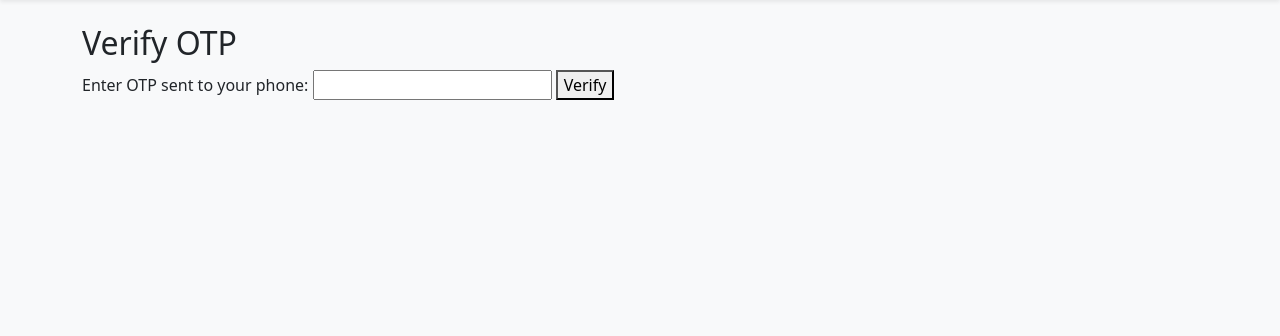
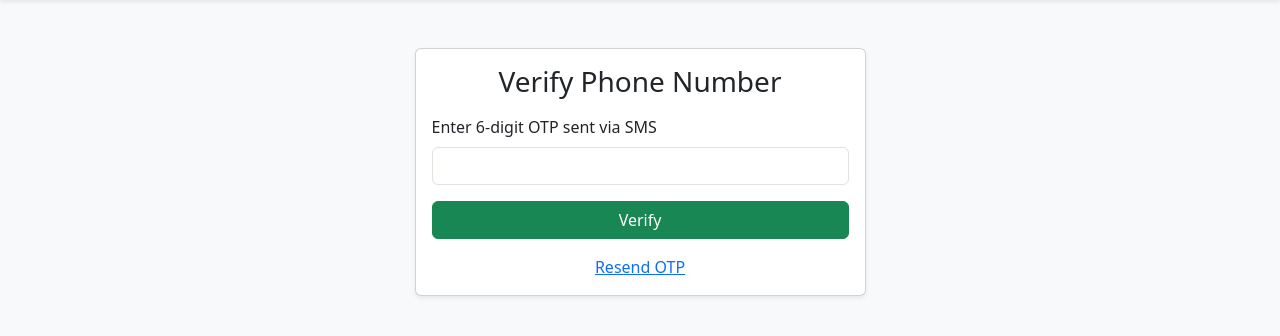
Before and after one commit to kipruto45/kaggle, a Django app: template templates/accounts/verify_otp.html in a window 1280 px wide. Shown: the part 56-392 px from the top of the page. Run offline with Django 5.2, Linux system fonts and the light colour scheme; the template is opened without the code that fills it, so the values that code supplies are empty.

Commit message:
Update feature XYZ

```diff
--- a/templates/accounts/verify_otp.html
+++ b/templates/accounts/verify_otp.html
@@ -1,10 +1,24 @@
+
 {% extends 'base.html' %}
 {% block content %}
-<h2>Verify OTP</h2>
-<form method="post">
-  {% csrf_token %}
-  <label for="otp">Enter OTP sent to your phone:</label>
-  <input type="text" name="otp" maxlength="6" required>
-  <button type="submit">Verify</button>
-</form>
+<div class="row justify-content-center">
+  <div class="col-md-6 col-lg-5">
+    <div class="card shadow-sm mt-4">
+      <div class="card-body">
+        <h3 class="mb-3 text-center">Verify Phone Number</h3>
+        <form method="post">
+          {% csrf_token %}
+          <div class="mb-3">
+            <label for="otp" class="form-label">Enter 6-digit OTP sent via SMS</label>
+            <input type="text" class="form-control" id="otp" name="otp" maxlength="6" required pattern="\d{6}">
+          </div>
+          <button type="submit" class="btn btn-success w-100">Verify</button>
+        </form>
+        <div class="text-center mt-3">
+          <a href="{% url 'accounts:resend_otp' user.id %}">Resend OTP</a>
+        </div>
+      </div>
+    </div>
+  </div>
+</div>
 {% endblock %}
```
